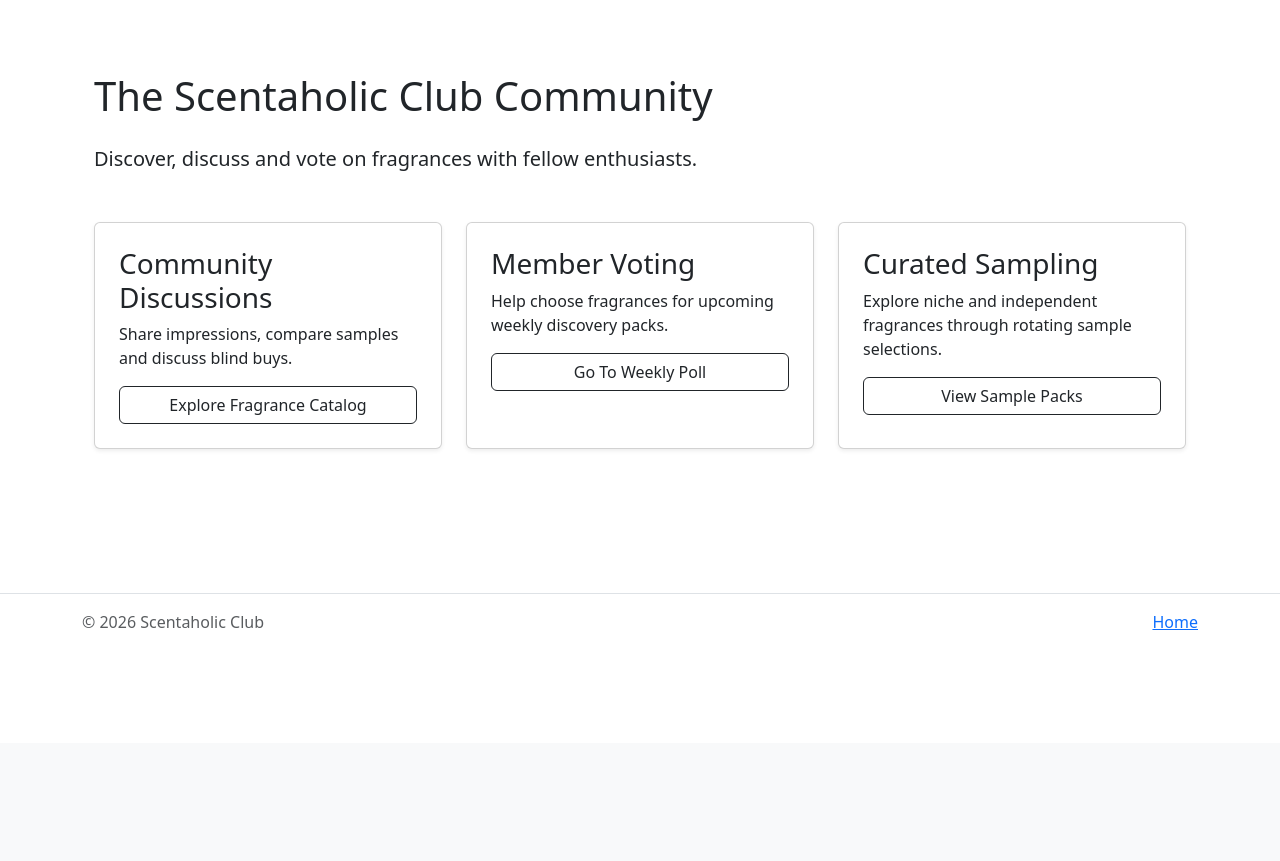
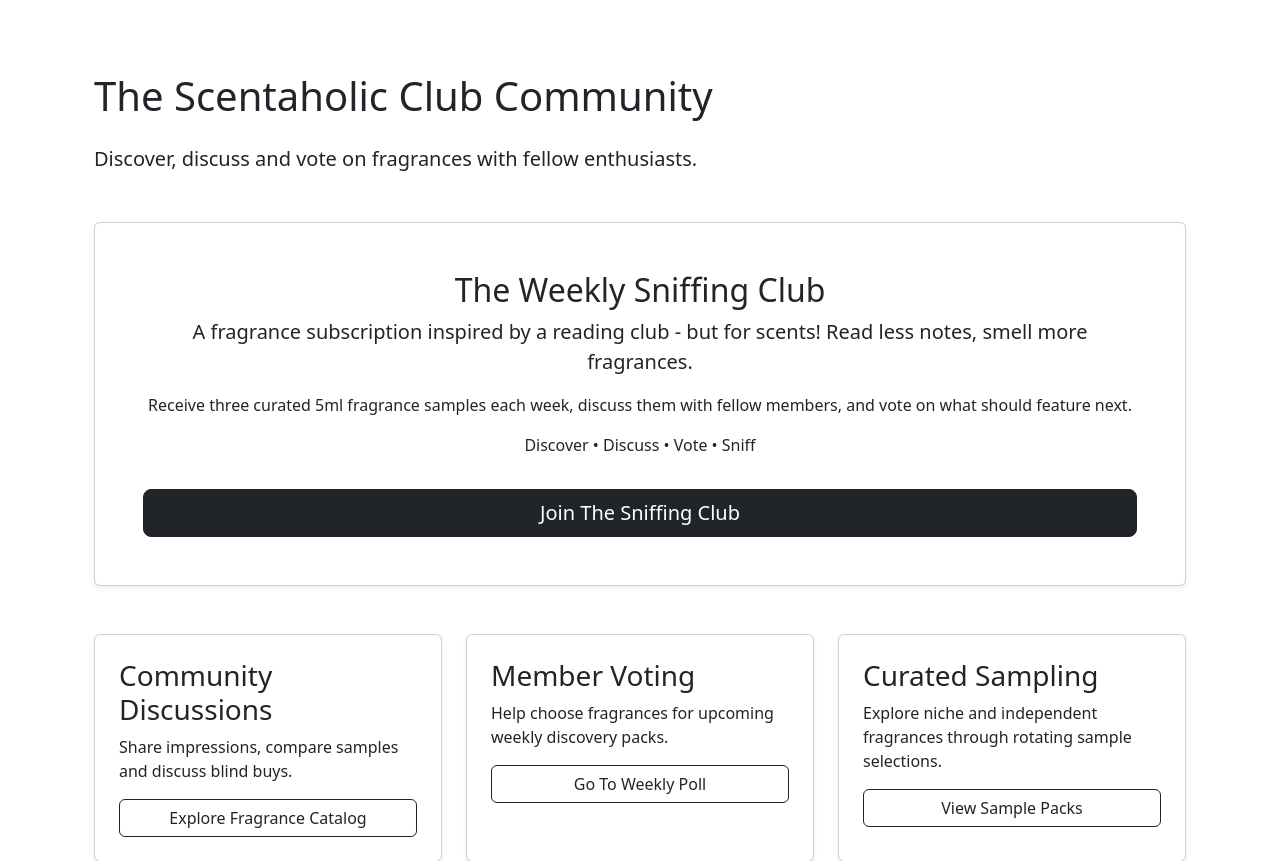
Before and after one commit to AlexandraSelby/scentaholic-club, a Django app: page /club/ in a window 1280 px wide. Shown: the part 57-918 px from the top of the page. Before the commit the page ends 687 px from the top, so only its background shows below. Run offline with Django 5.2, Linux system fonts and the light colour scheme.

Commit message:
Enhance club page with subscription hero and feature navigation

```diff
--- a/templates/club/club_home.html
+++ b/templates/club/club_home.html
@@ -10,6 +10,35 @@
 <p class="lead mb-5">
 Discover, discuss and vote on fragrances with fellow enthusiasts.
 </p>
+
+
+<!-- Featured Membership Card -->
+<div class="col-12 mb-5">
+<div class="card p-5 shadow-sm text-center">
+
+<h2>The Weekly Sniffing Club</h2>
+
+<p class="lead">
+A fragrance subscription inspired by a reading club - but for scents! Read less notes, smell more fragrances.
+</p>
+
+<p>
+Receive three curated 5ml fragrance samples each week, discuss them
+with fellow members, and vote on what should feature next.
+</p>
+
+<p>
+Discover • Discuss • Vote • Sniff
+</p>
+
+<a href="https://scentaholic-club-alexandra-9dc35f6180f8.herokuapp.com/membership/"
+class="btn btn-dark btn-lg mt-3">
+Join The Sniffing Club
+</a>
+
+</div>
+</div>
+
 
 <div class="row">
 
```
